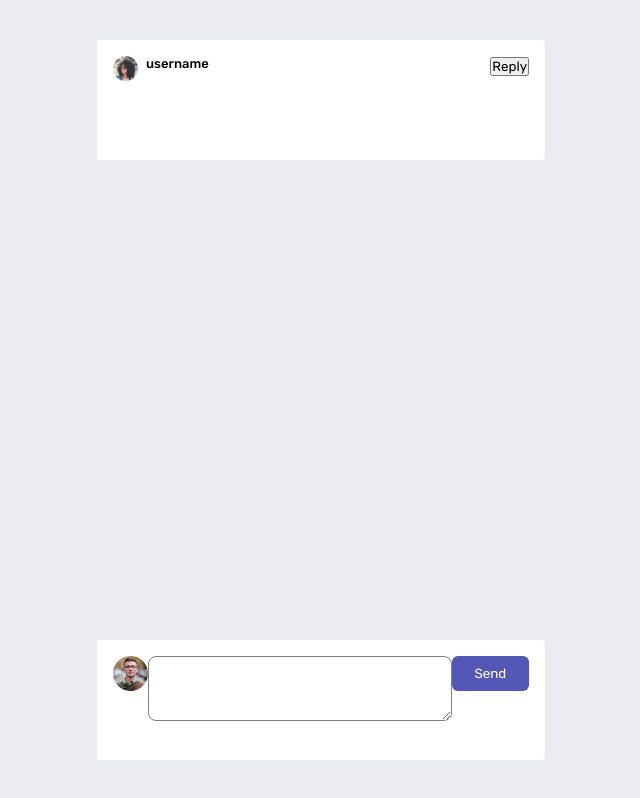
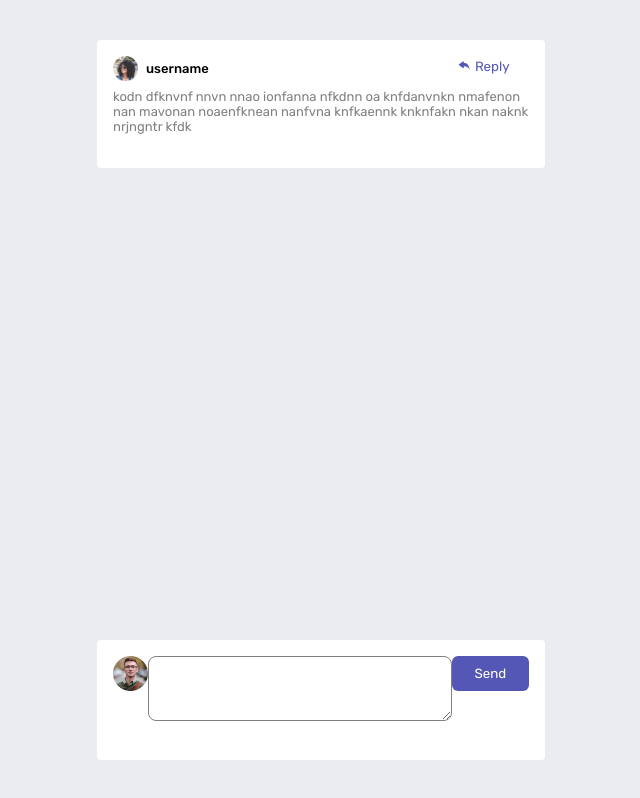
Before and after one commit to 2201monesh/comment-section, a React (Create React App) app: page / in a window 1280 px wide. Shown: the whole page, without its empty margins (319-959 px from the left). Built offline with nearby package versions, Linux system fonts and the light colour scheme.

Commit message:
Styled comment-info

```diff
--- a/src/CommentInfo.js
+++ b/src/CommentInfo.js
@@ -1,4 +1,5 @@
 import logo2 from './images/avatars/image-amyrobson.png';
+import { BsFillReplyFill } from 'react-icons/bs';
 
 function CommentInfo() {
   return (
@@ -9,8 +10,11 @@ function CommentInfo() {
             <p className='username'>username</p>
         </div>
         <div className="comment-info-top-right">
-            <button>Reply</button>
+            <button className='button-reply'> <BsFillReplyFill /> Reply</button>
         </div>
+      </div>
+      <div className="comment-info-bottom">
+        <p className='comment-info-text'>kodn dfknvnf  nnvn nnao ionfanna nfkdnn oa knfdanvnkn nmafenon nan mavonan noaenfknean nanfvna  knfkaennk knknfakn nkan naknk nrjngntr  kfdk </p>
       </div>
     </div>
   )
--- a/src/index.css
+++ b/src/index.css
@@ -54,6 +54,7 @@
   border: 1px solid gray;
   border-radius: 8px;
   padding: 12px;
+  color: gray;
 }
 
 .button{
@@ -65,10 +66,19 @@
   background-color: hsl(238, 40%, 52%);
 }
 
+.button-reply{
+  width: 90px;
+  /* height: 35px; */
+  background-color: white;
+  border: none;
+  cursor: pointer;
+  color: hsl(238, 40%, 52%);
+}
+
 .comment-info{
   margin-top: 40px;
   width: 35vw;
-  height: 15vh;
+  height: 16vh;
   padding: 16px;
   background-color: white;
   border-radius: 4px;
@@ -77,8 +87,15 @@
 .comment-info-top{
   display: flex;
   justify-content: space-between;
+  margin-bottom: 8px;
 }
 
 .comment-info-top-left{
   display: flex;
+  align-items: center;
 }
+
+.comment-info-text{
+  font-size: small;
+  color: gray;
+}
```
